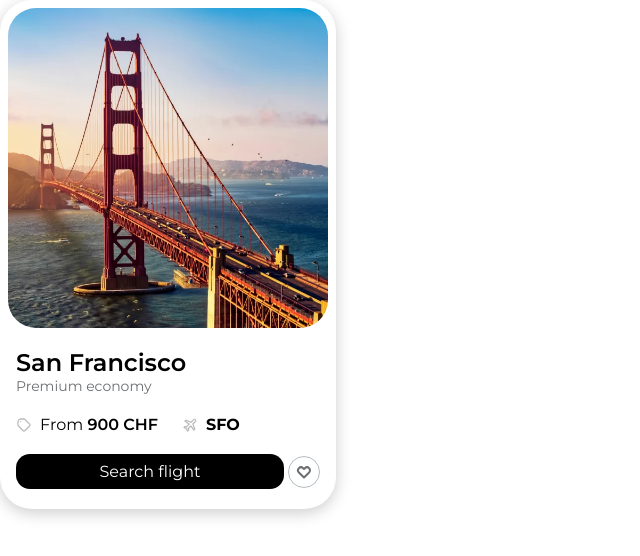
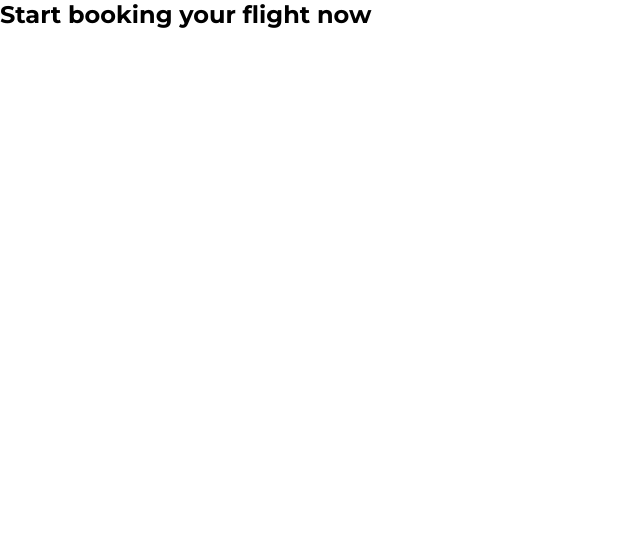
Before and after one commit to HillarylouisXVI/IMD32-v3, a website built with Parcel: page src/index.html in a window 1280 px wide. Shown: the whole page, without its empty margins (0-640 px from the left). Built offline with nearby package versions, Linux system fonts and the light colour scheme.

Commit message:
Creation module filters et form class filters

```diff
--- a/src/index.html
+++ b/src/index.html
@@ -13,36 +13,9 @@
     />
   </head>
   <body>
-    <article class="card">
-      <img src="images/sanfrancisco.png" alt="San Francisco" />
-
-      <div class="card-content">
-        <div class="card-header">
-          <h2 class="card-title">San Francisco</h2>
-          <p class="card-subtitle">Premium economy</p>
-        </div>
-
-        <div class="card-details">
-          <div class="card-price">
-            <img src="icons/label.svg" />
-            <span>From <strong>900 CHF</strong></span>
-          </div>
-
-          <div class="card-airport">
-            <img src="icons/airplane.svg" />
-            <span><strong>SFO</strong></span>
-          </div>
-        </div>
-
-        <div class="card-actions">
-          <button class="btn btn-primary">Search flight</button>
-          <button class="favorite-btn">
-            <img src="icons/heart.svg" alt="favoris" />
-          </button>
-        </div>
-      </div>
-    </article>
-
+    <form class="filters">
+      <h2 class="filters__title">Start booking your flight now</h2>
+    </form>
     <script src="js/main.js" type="module"></script>
   </body>
 </html>
```
Also changed, not shown: src/scss/modules/_filters.scss (added).
